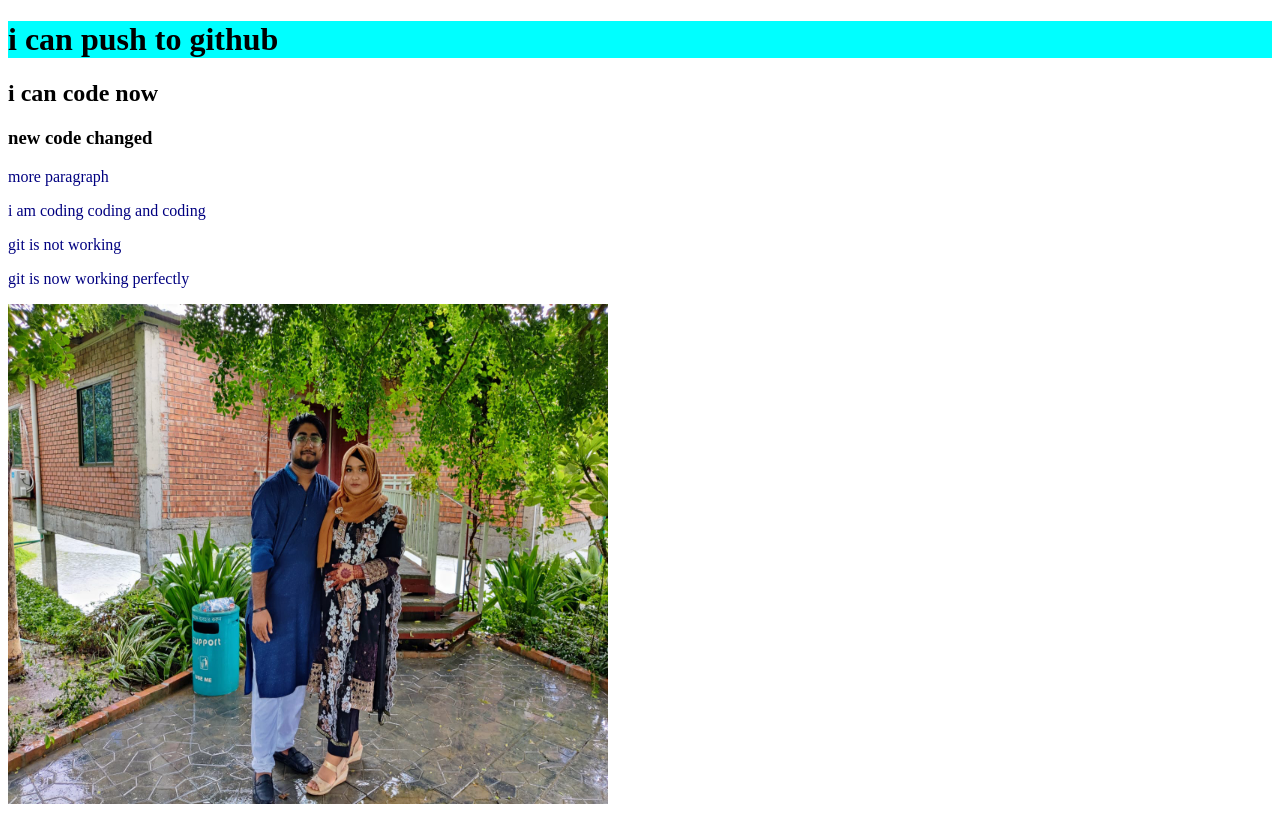
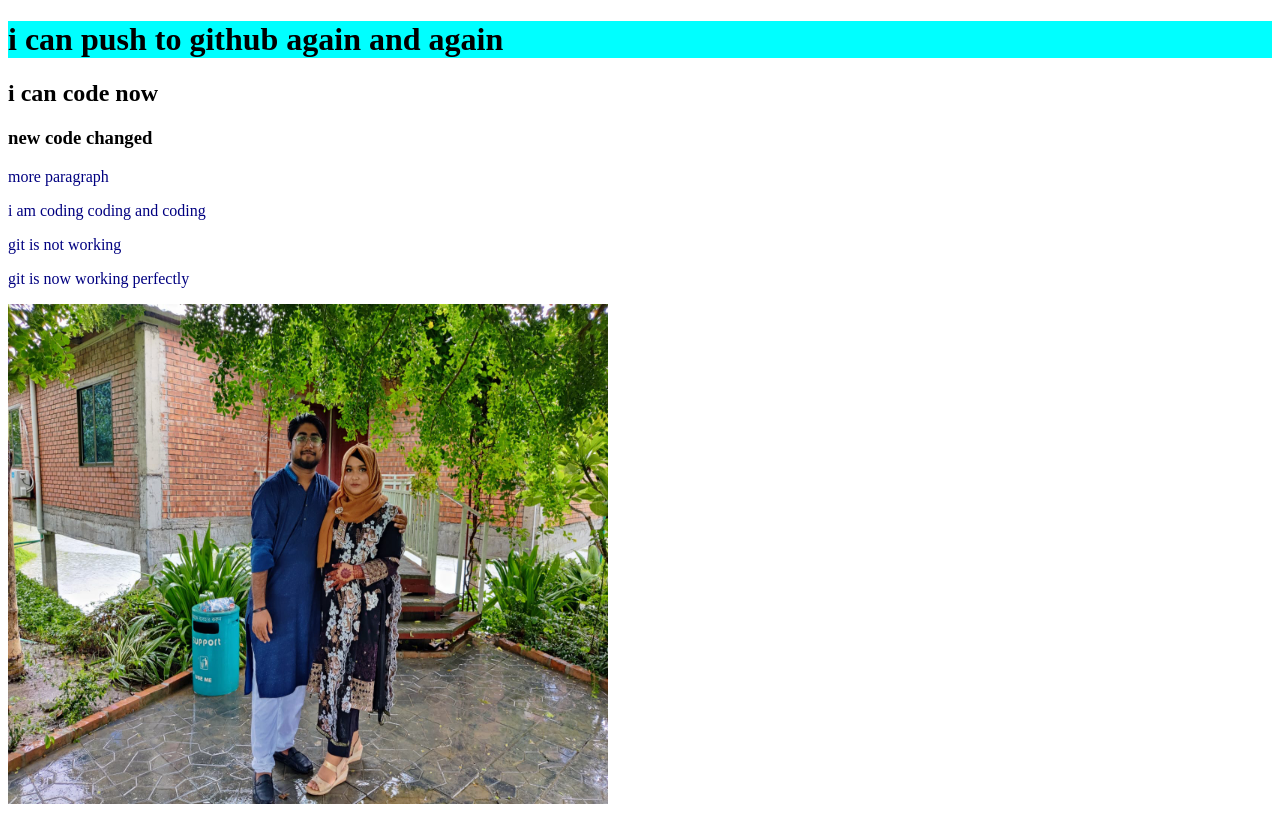
Before and after one commit to EbnulAhsan/my-second-repo, a plain HTML site: page index.html in a window 1280 px wide. Drawn offline with Linux system fonts and the light colour scheme.

Commit message:
new change

```diff
--- a/index.html
+++ b/index.html
@@ -7,7 +7,7 @@
         <link rel="stylesheet" href="style.css">
     </head>
     <body>
-        <h1>i can push to github</h1>
+        <h1>i can push to github again and again</h1>
         <h2>i can code now</h2>
         <h3>new code changed</h3>
         <p>more paragraph</p>
```
